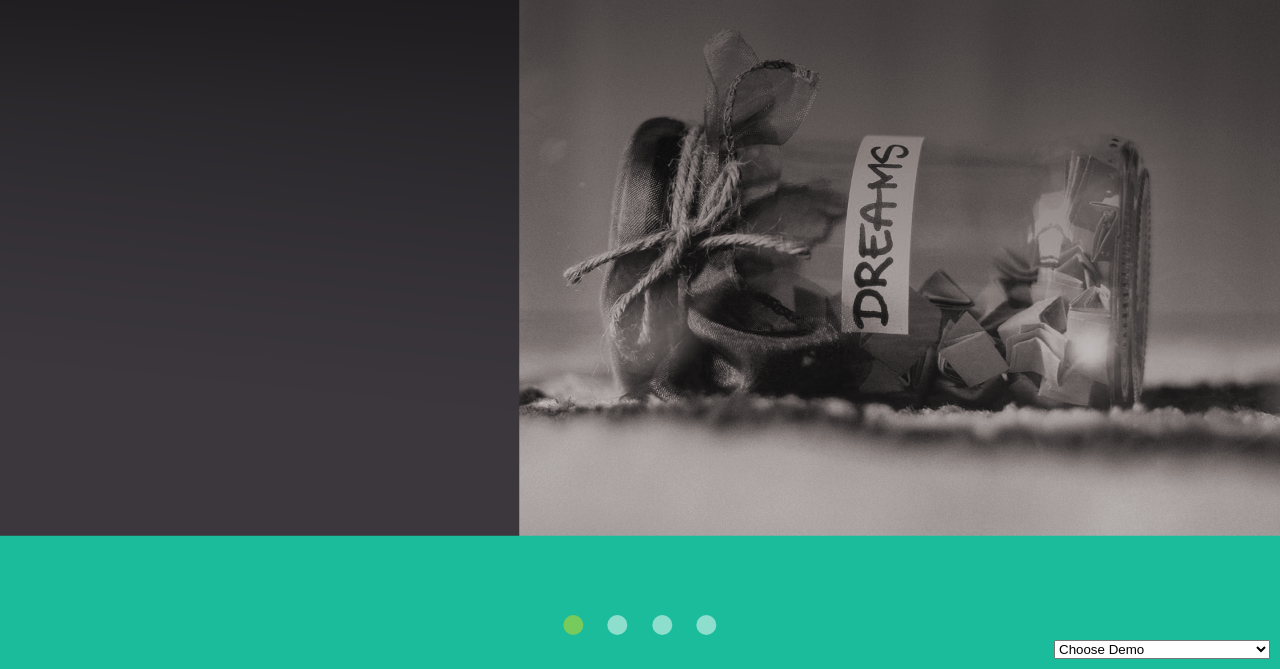
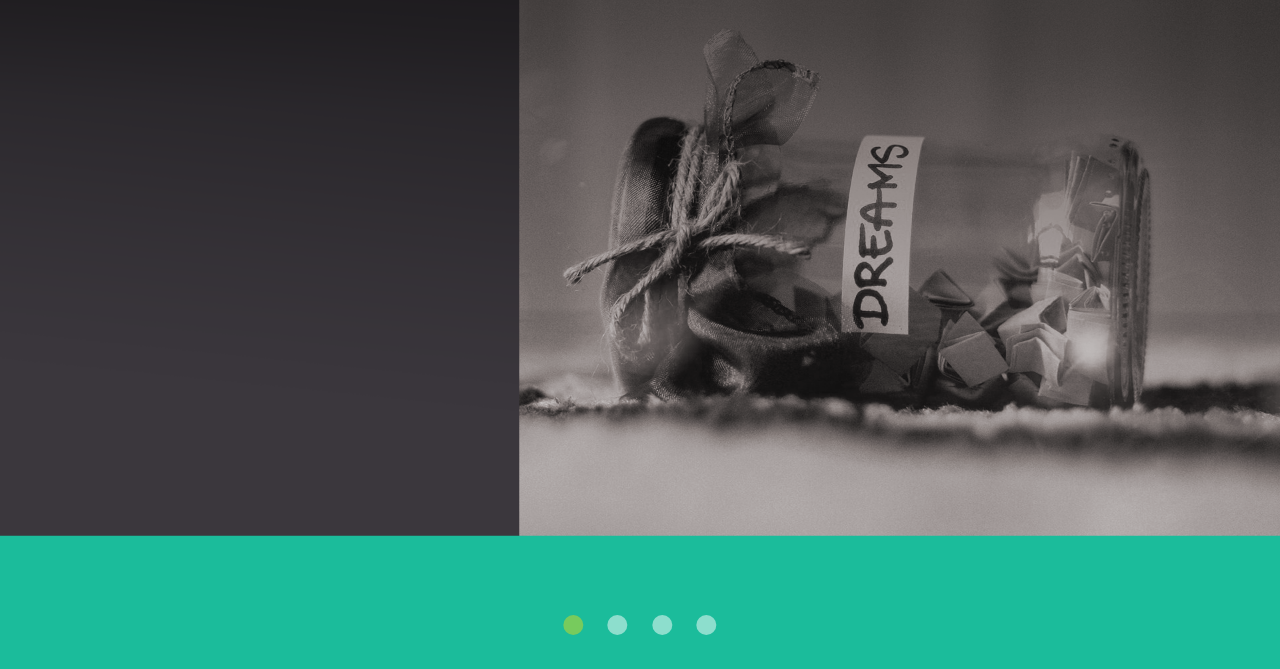
Before and after one commit to Jekyns/WebRange, a plain HTML site: page pages/index.html in a window 1280 px wide. Shown: the part 131-800 px from the top of the page. Drawn offline with nearby package versions, Linux system fonts and the light colour scheme.

Commit message:
demo selector deleted

```diff
--- a/pages/index.html
+++ b/pages/index.html
@@ -70,50 +70,6 @@
 
 </head>
 <body>
-
-
-<select id="demosMenu">
-  <option selected>Choose Demo</option>
-  <option id="activeSlide">Active section and slide</option>
-  <option id="apple">Apple iPhone demo (animations)</option>
-  <option id="autoHeight">Auto height</option>
-  <option id="autoplayVideoAndAudio">Autoplay Video and Audio</option>
-  <option id="backgrounds">Background images</option>
-  <option id="backgroundsFixed">Fixed fullscreen backgrounds</option>
-  <option id="backgroundVideo">Background video</option>
-  <option id="callbacks">Callbacks</option>
-  <option id="continuousHorizontal">Continuous horizontal</option>
-  <option id="continuousVertical">Continuous vertical</option>
-  <option id="parallax">Parallax</option>
-  <option id="css3">CSS3</option>
-  <option id="dragAndMove">Drag And Move</option>
-  <option id="easing">Easing</option>
-  <option id="fadingEffect">Fading Effect</option>
-  <option id="fixedHeaders">Fixed headers</option>
-  <option id="gradientBackgrounds">Gradient backgrounds</option>
-  <option id="interlockedSlides">Interlocked Slides</option>
-  <option id="looping">Looping</option>
-  <option id="methods">Methods</option>
-  <option id="navigationV">Vertical navigation dots</option>
-  <option id="navigationH">Horizontal navigation dots</option>
-  <option id="noAnchor">No anchor links</option>
-  <option id="normalScroll">Normal scrolling</option>
-  <option id="normalScrollElements">Normal scroll elements</option>
-  <option id="offsetSections">Offset sections</option>
-  <option id="oneSection">One single section</option>
-  <option id="resetSliders">Reset sliders</option>
-  <option id="responsiveAutoHeight">Responsive Auto Height</option>
-  <option id="responsiveHeight">Responsive Height</option>
-  <option id="responsiveWidth">Responsive Width</option>
-  <option id="responsiveSlides">Responsive Slides</option>
-  <option id="scrollBar">Scroll bar enabled</option>
-  <option id="scrollHorizontally">Scroll horizontally</option>
-  <option id="scrollOverflow">Scroll inside sections and slides</option>
-  <option id="scrollOverflowReset">ScrollOverflow Reset</option>
-  <option id="lazyLoad">Lazy load</option>
-  <option id="scrollingSpeed">Scrolling speed</option>
-</select>
-
 <ul id="menu">
 	<li data-menuanchor="firstPage"><a href="#firstPage">First slide</a></li>
 	<li data-menuanchor="secondPage"><a href="#secondPage">Second slide</a></li>
```
